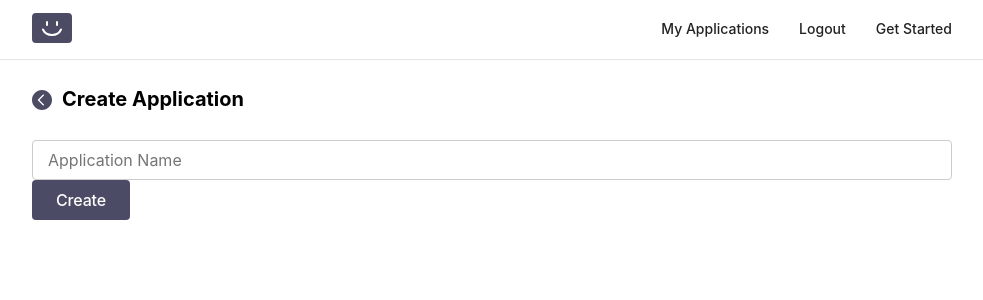
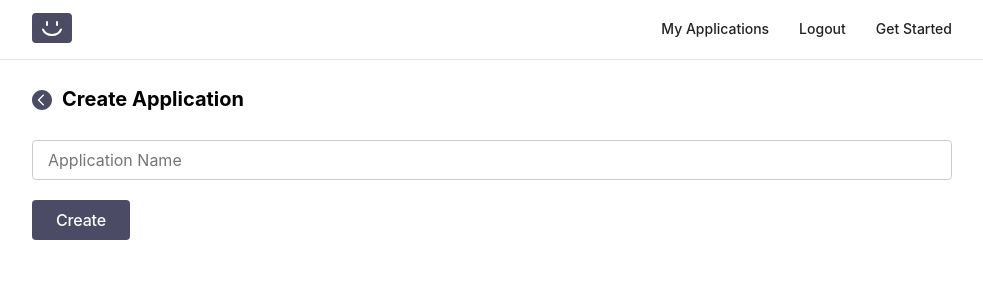
Before and after one commit to baris5d/feedbacky, a React (Create React App) app in the folder showcase/: page /application/create in a window 1280 px wide. Shown: the top 300 px of the page, without its empty margins (148-1131 px from the left). Built offline with nearby package versions, Linux system fonts and the light colour scheme; no server answers; sample sign-in values are in the browser's storage.

Commit message:
refactor(showcase): application form

```diff
--- a/showcase/src/pages/applications/components/applicationForm/ApplicationForm.tsx
+++ b/showcase/src/pages/applications/components/applicationForm/ApplicationForm.tsx
@@ -38,6 +38,7 @@ const ApplicationForm = (props: ApplicationFormProps) => {
 
     return (
         <form className="form" id="application-form" onSubmit={handleSubmit}>
+            <div className="form__group">
                 <input
                     className="form__input"
                     type="text"
@@ -47,21 +48,27 @@ const ApplicationForm = (props: ApplicationFormProps) => {
                     name="name"
                     onChange={handleChange}
                 />
+            </div>
             <div className="form__actions">
                 {isEditing && props.onDelete && (
+                    <div className="form__group">
                         <Button
                             className="button--danger"
                             type="small"
                             text="Delete"
+                            buttonType="button"
                             onClick={() =>
                                 props.onDelete && props.onDelete(application)
                             }
                         ></Button>
+                    </div>
                 )}
+                <div className="form__group">
                     <Button
                         type="small"
                         text={isEditing ? 'Update' : 'Create'}
                     ></Button>
+                </div>
             </div>
         </form>
     )
```
Lines whose indentation alone changed are shown as unchanged.
